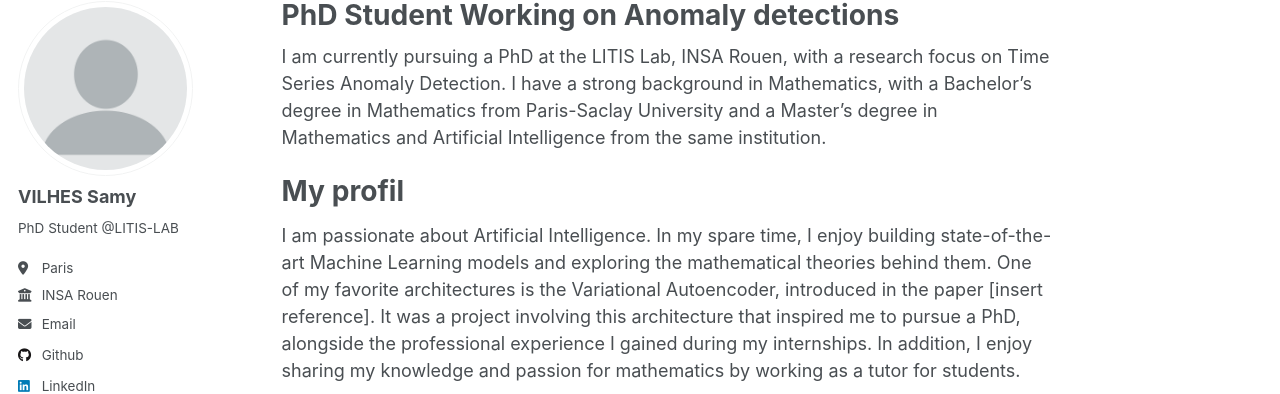
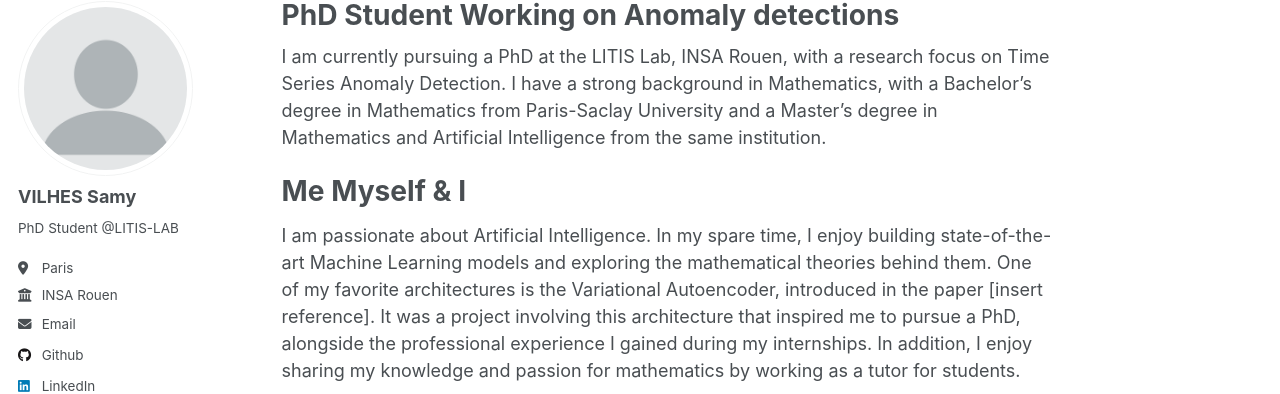
Before and after one commit to vilhess/vilhess.github.io, a Jekyll site: the page built from _pages/about.md, in a window 1280 px wide and 900 px high. Shown: the part 105-499 px from the top of the window. Built offline with Jekyll 4.4.1, drawn with Linux system fonts in a browser that asks for light colours.

Commit message:
Update about.md

```diff
--- a/_pages/about.md
+++ b/_pages/about.md
@@ -9,7 +9,7 @@ redirect_from:
 
 I am currently pursuing a PhD at the LITIS Lab, INSA Rouen, with a research focus on Time Series Anomaly Detection. I have a strong background in Mathematics, with a Bachelor's degree in Mathematics from Paris-Saclay University and a Master's degree in Mathematics and Artificial Intelligence from the same institution.
 
-My profil
+Me Myself & I
 ======
 
 I am passionate about Artificial Intelligence. In my spare time, I enjoy building state-of-the-art Machine Learning models and exploring the mathematical theories behind them. One of my favorite architectures is the Variational Autoencoder, introduced in the paper [insert reference]. It was a project involving this architecture that inspired me to pursue a PhD, alongside the professional experience I gained during my internships. In addition, I enjoy sharing my knowledge and passion for mathematics by working as a tutor for students.
```
